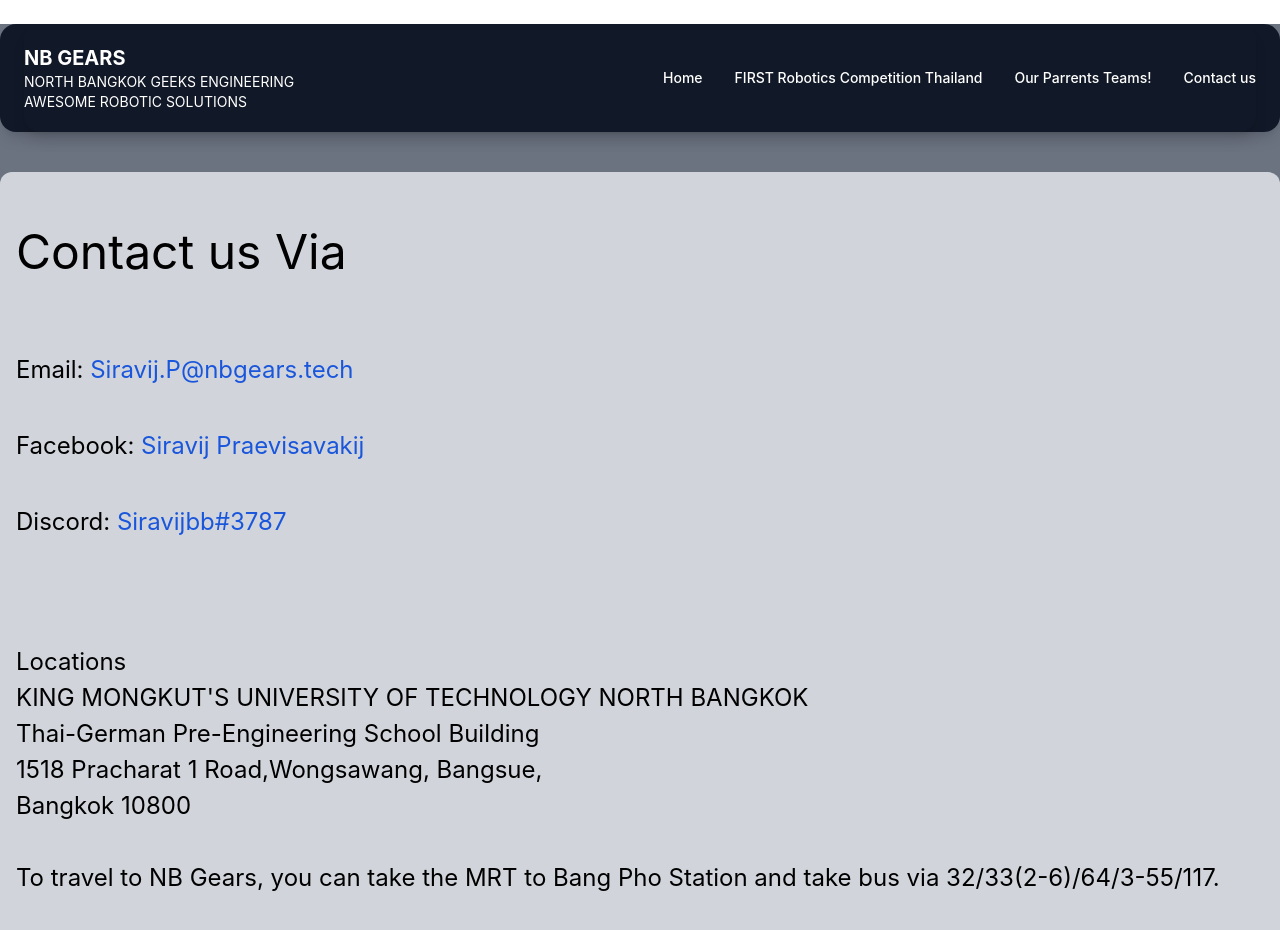
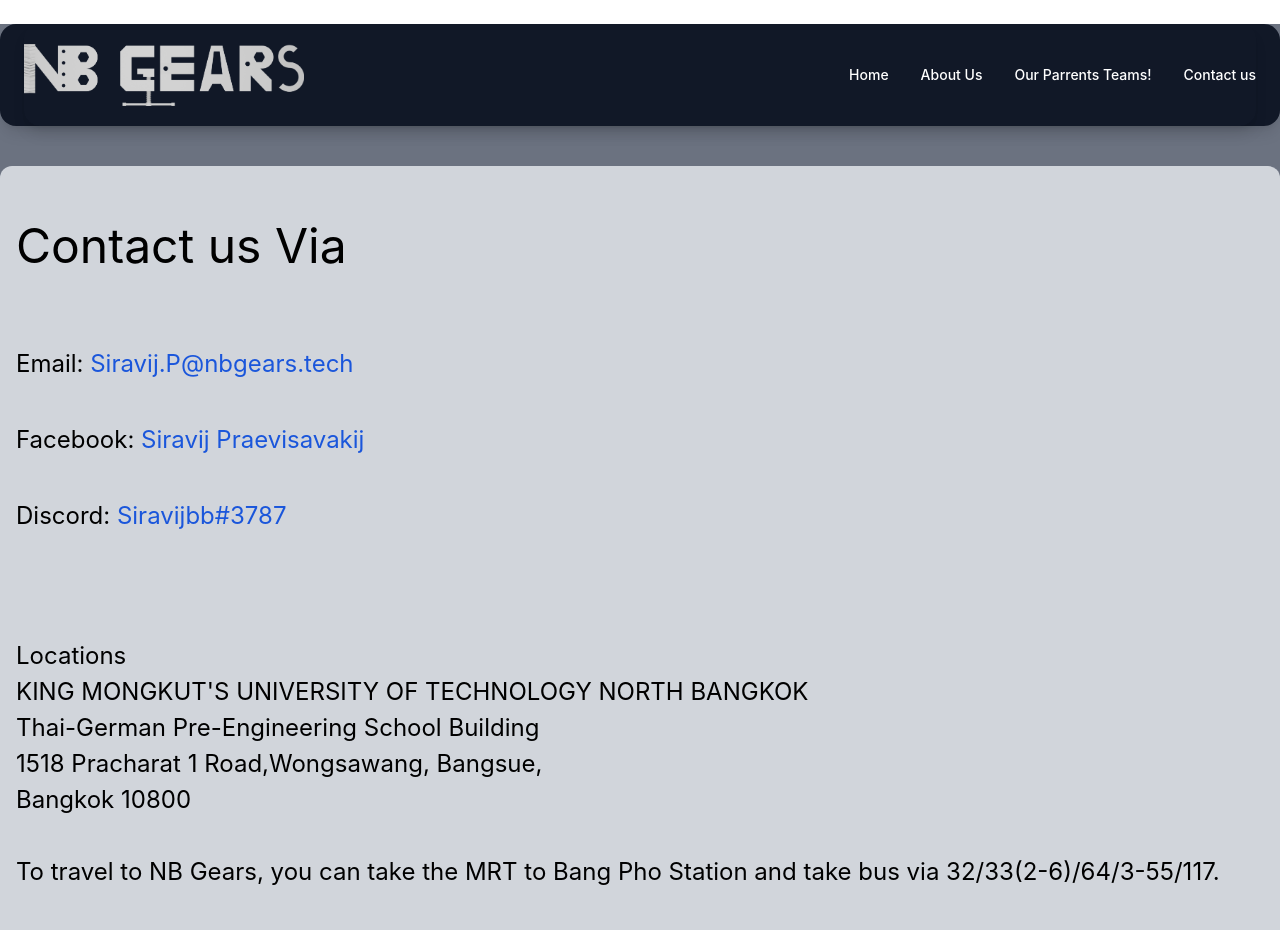
Before and after one commit to siravijbb/NB-GEARS-V1, a SvelteKit app: page /contact in a window 1280 px wide. Shown: the top 930 px of the page. Built offline with nearby package versions, Linux system fonts and the light colour scheme; grey boxes are pictures that could not be loaded; a web font is replaced by a local one.

Commit message:
improvement:logo added , now displayed center with 2 picture

```diff
--- a/src/routes/Carousel.svelte
+++ b/src/routes/Carousel.svelte
@@ -76,17 +76,17 @@
 	import Siema from 'siema'
 	import { onMount, createEventDispatcher } from 'svelte'
 
-	export let perPage = 1
+	export let perPage = 2
 	export let loop = true
 	export let autoplay = 1
-	export let duration = 5000
+	export let duration = 500
 	export let easing = 'ease-out'
 	export let startIndex = 0
 	export let draggable = true
 	export let multipleDrag = true
 	export let dots = true
 	export let controls = true
-	export let threshold = 20
+	export let threshold = 5000
 	export let rtl = false
 	let currentIndex = startIndex;
 
--- a/src/routes/components/navbar.svelte
+++ b/src/routes/components/navbar.svelte
@@ -5,8 +5,8 @@
 		<nav class=" bg-base-100 rounded-2xl shadow-lg">
 	<div class="flex justify-between max-w-screen-xl mx-auto">
 		<div class="flex items-center space-x-28 py-5">
-			<h1><h1 class="text-xl font-bold  min-w-1xs">NB&nbsp;GEARS</h1>
-			<h2 class="text-sm text-left   min-text-2xs	">NORTH&nbsp;BANGKOK GEEKS&nbsp;ENGINEERING AWESOME&nbsp;ROBOTIC&nbsp;SOLUTIONS</h2>
+			<a href="/"><h1><img src="NR_Gear_logo_white.png" class=" max-h-20  items-center  " alt="NORTH BANGKOK GEEKS ENGINEERING AWESOME ROBOTIC SOLUTIONS" />
+			<a/>
 			</h1>
 		</div>
 		<div class="container flex flex-wrap items-center justify-between mx-auto">
@@ -19,7 +19,7 @@
 				  <a href="/" 							class="block py-2 pl-3 pr-4 text-white-700 border-b border-gray-600 hover:bg-gray-600 md:hover:bg-transparent md:border-0 md:hover:text-blue-700 md:p-0 dark:text-gray-400 dark:hover:text-white dark:border-gray-700 dark:hover:bg-gray-700 md:dark:hover:bg-transparent" aria-current="page">Home</a>
 				</li>
 				<li>
-					<a href="#" 						class="block py-2 pl-3 pr-4 text-white-700 border-b border-gray-600 hover:bg-gray-600 md:hover:bg-transparent md:border-0 md:hover:text-blue-700 md:p-0 dark:text-gray-400 dark:hover:text-white dark:border-gray-700 dark:hover:bg-gray-700 md:dark:hover:bg-transparent">FIRST Robotics Competition Thailand</a>
+					<a href="#" 						class="block py-2 pl-3 pr-4 text-white-700 border-b border-gray-600 hover:bg-gray-600 md:hover:bg-transparent md:border-0 md:hover:text-blue-700 md:p-0 dark:text-gray-400 dark:hover:text-white dark:border-gray-700 dark:hover:bg-gray-700 md:dark:hover:bg-transparent">About Us</a>
 				  </li>
 				  <li>
 					<a href="https://first.ncresa.org/" class="block py-2 pl-3 pr-4 text-white-700 border-b border-gray-600 hover:bg-gray-600 md:hover:bg-transparent md:border-0 md:hover:text-blue-700 md:p-0 dark:text-gray-400 dark:hover:text-white dark:border-gray-700 dark:hover:bg-gray-700 md:dark:hover:bg-transparent">Our Parrents Teams!</a>
```
Also changed, not shown: static/NR_Gear_logo_white.png (added).
